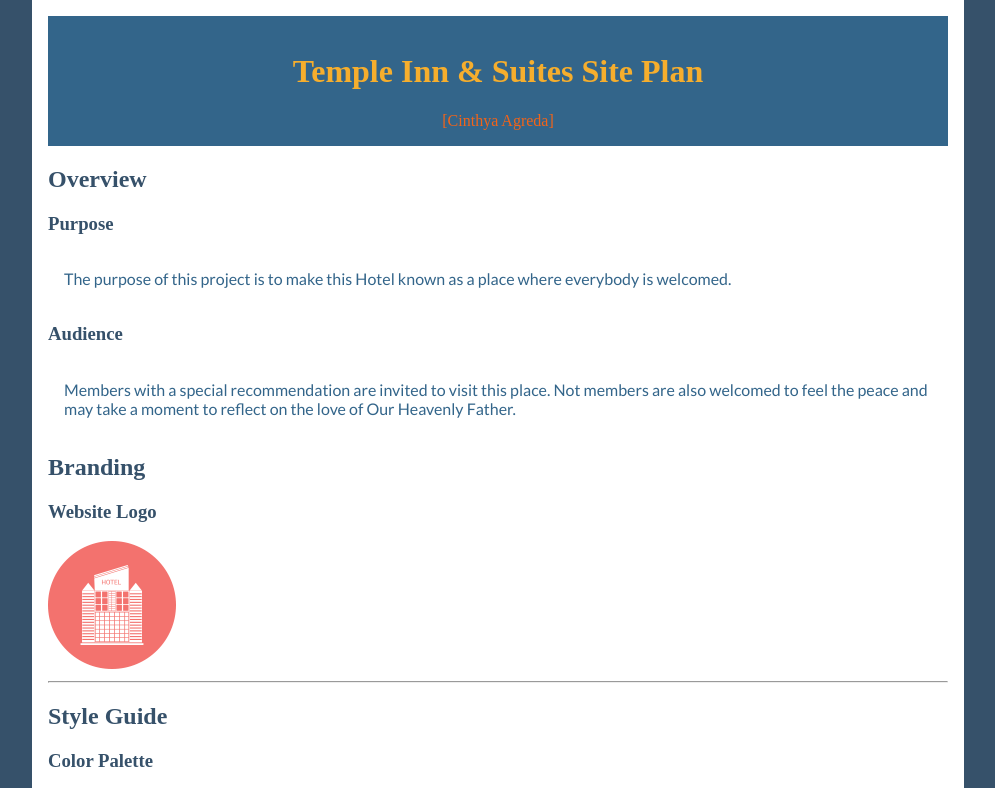
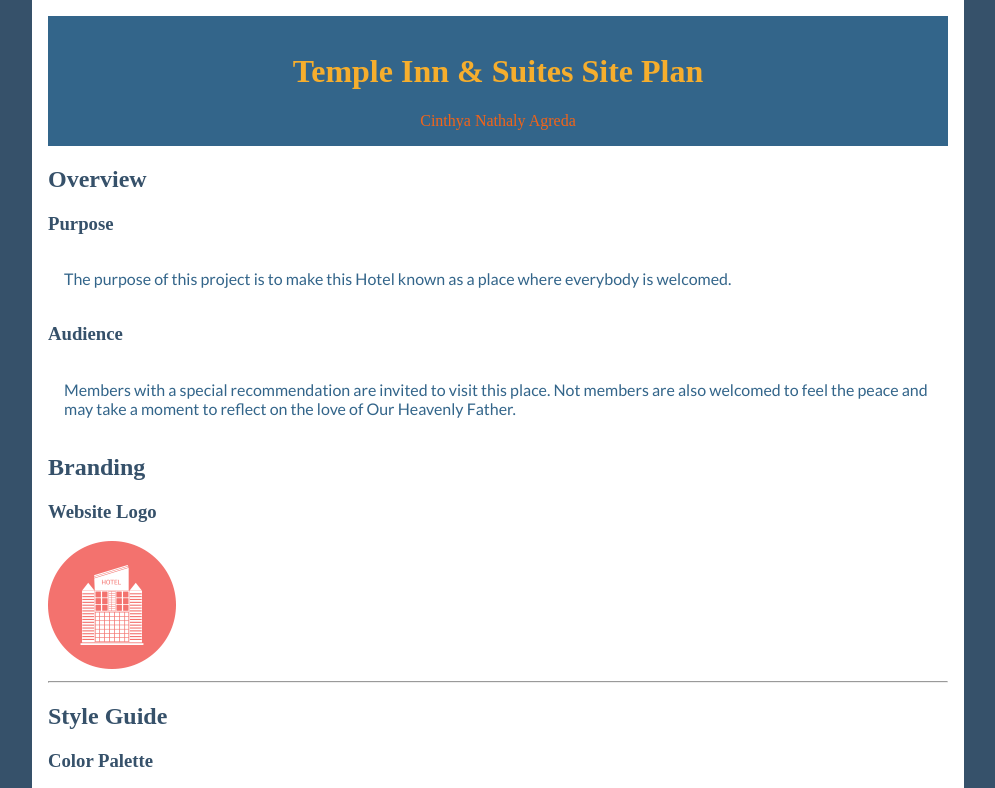
Before and after one commit to CinthyaAgreda/cinthyaagreda.github.io, a plain HTML site: page site-plan.html in a window 1280 px wide. Shown: the top 788 px of the page, without its empty margins (142-1137 px from the left). Drawn offline with Linux system fonts and the light colour scheme; a web font is replaced by a local one.

Commit message:
final change

```diff
--- a/site-plan.html
+++ b/site-plan.html
@@ -10,7 +10,7 @@
 <body>
     <header>
         <h1>Temple Inn & Suites Site Plan</h1>
-        <div class="signature">[Cinthya Agreda]</div>
+        <div class="signature">Cinthya Nathaly Agreda</div>
     </header>
     <main>
         <h2>Overview</h2>
```
